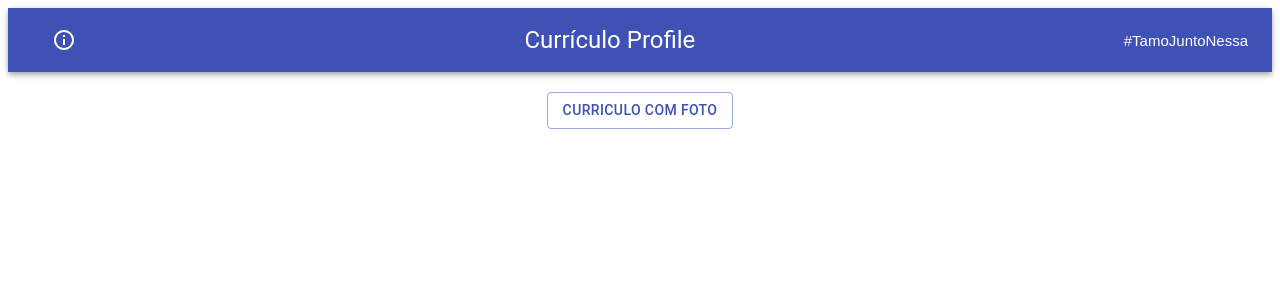
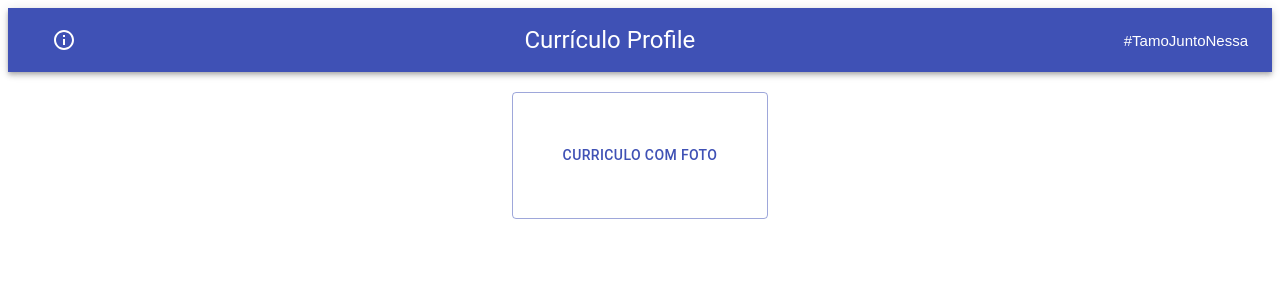
Before and after one commit to LucasZod/curriculo-profile, a React (Create React App) app: page / in a window 1280 px wide. Shown: the top 300 px of the page. Built offline with nearby package versions, Linux system fonts and the light colour scheme.

Commit message:
curriculo-profile 1.0

```diff
--- a/src/Home.js
+++ b/src/Home.js
@@ -14,7 +14,11 @@ export default function Home(){
         },
         link:{
             textDecoration: "none",
+
         },
+        botao:{
+            padding: 50,
+        }
     }));
 
     const classes = useStyles();
@@ -23,7 +27,7 @@ export default function Home(){
         <div className={classes.root}>
             <div className={classes.button}>
             <Link className={classes.link} to='/curriculo1'>
-                <Button color="primary" variant="outlined">Curriculo com Foto</Button>
+                <Button className={classes.botao} color="primary" variant="outlined">Curriculo com Foto</Button>
             </Link>
             </div>
 
--- a/src/StepOne.js
+++ b/src/StepOne.js
@@ -96,7 +96,6 @@ export default function StepOne() {
 
     const filesSelectedHandle = event =>{
         setImg(event.target.files[0]);
-        console.log(img)
     }
 
 
```
